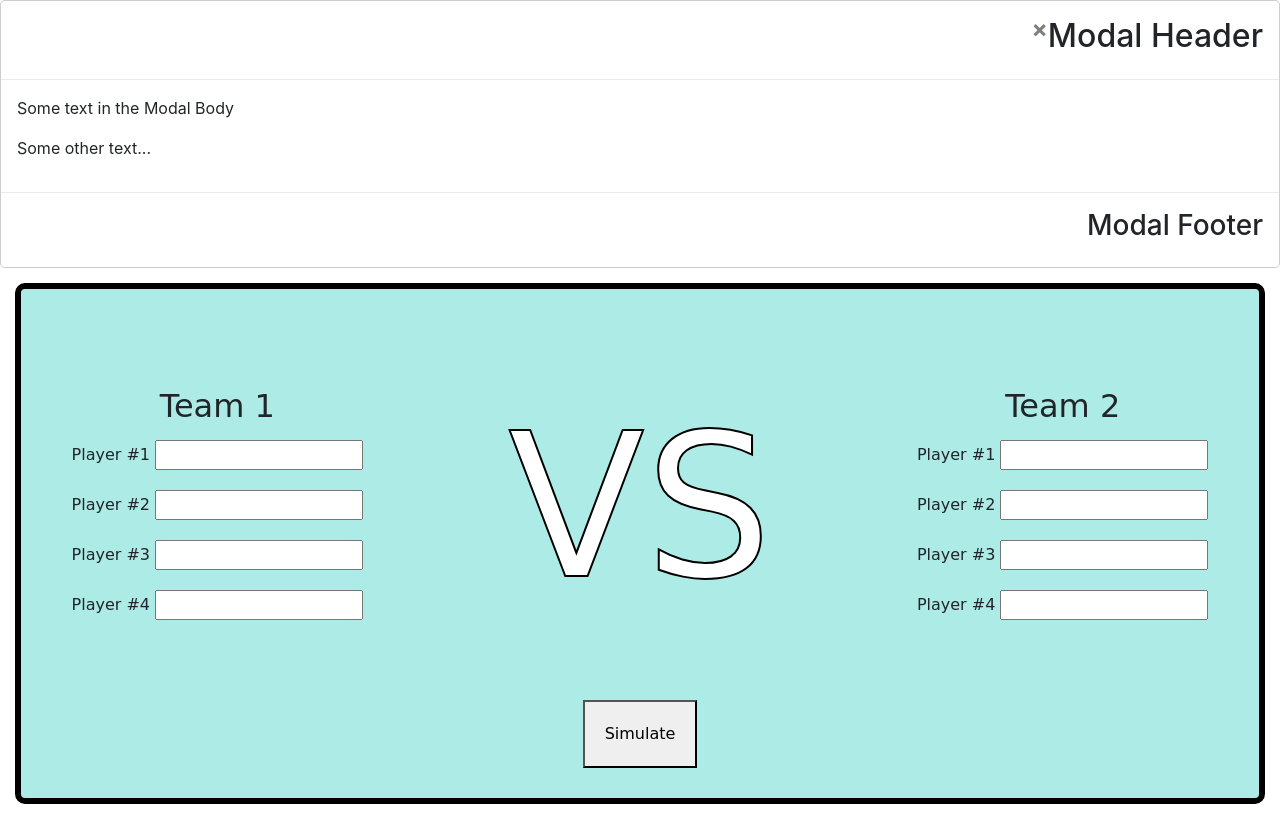
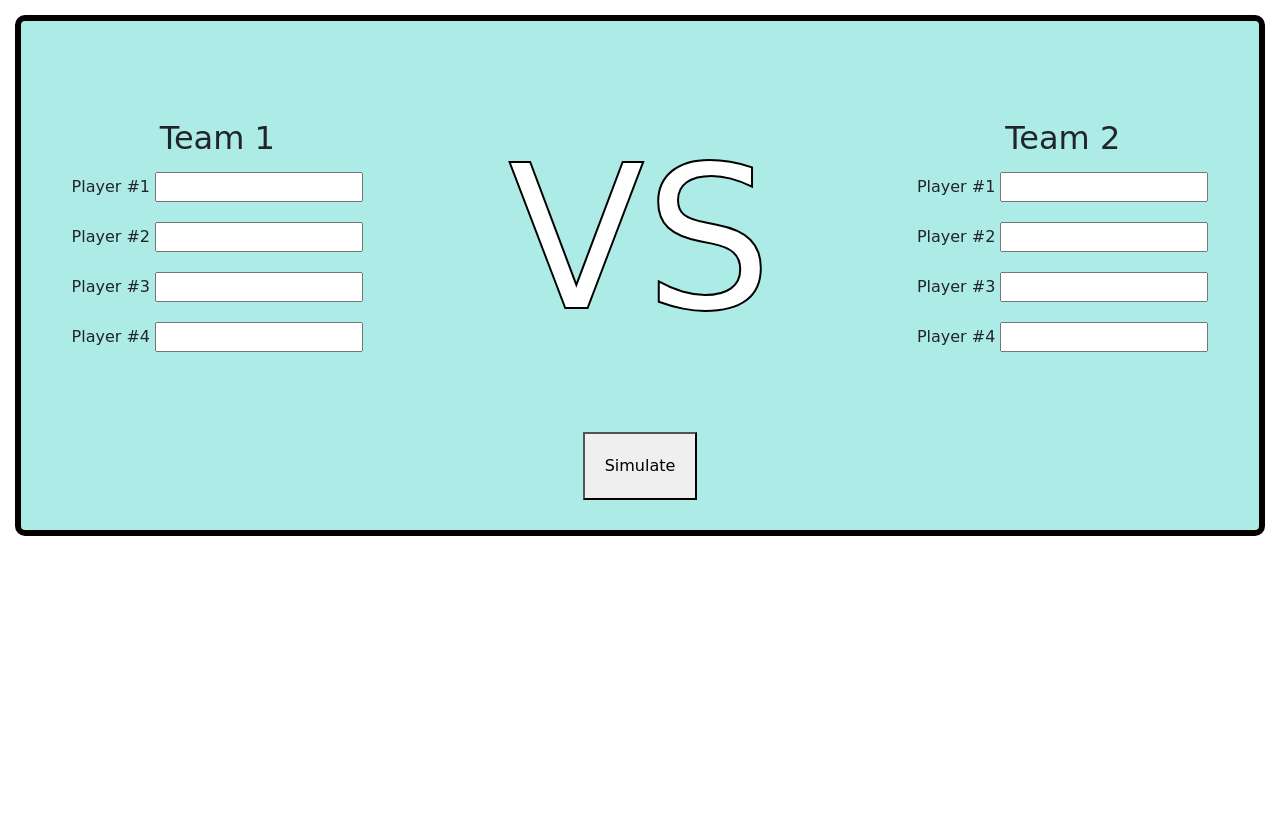
Before and after one commit to Stefy-M/NBA-Teamulator, a plain HTML site: page Frontend/html/mainPage.html in a window 1280 px wide. Drawn offline with nearby package versions, Linux system fonts and the light colour scheme.

Commit message:
remove modal

```diff
--- a/Frontend/html/mainPage.html
+++ b/Frontend/html/mainPage.html
@@ -15,7 +15,7 @@
 
 <body>
 
-        <div id="myModal" >
+        <div id="myModal" class = "modal" >
 
                 <!-- Modal content -->
                 <div class="modal-content">
```
